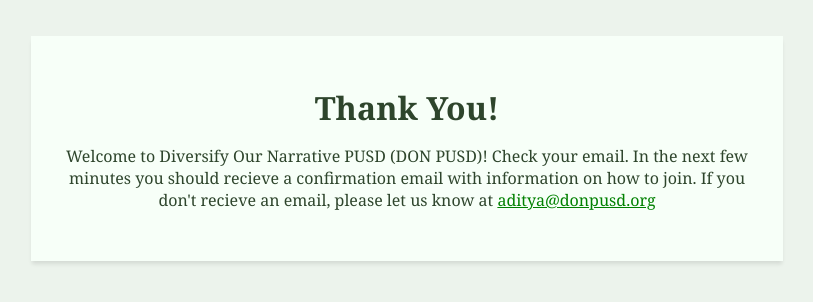
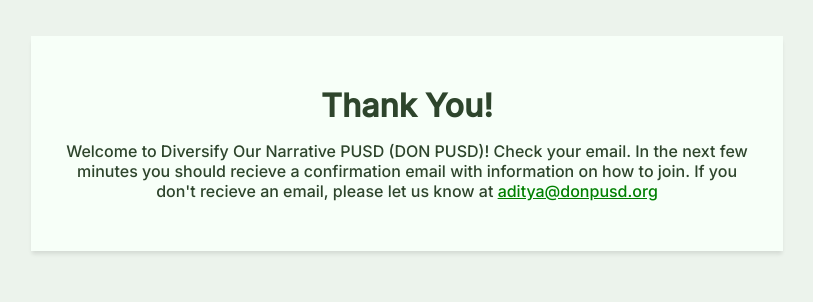
Before and after one commit to donpusd/join, a plain HTML site: page confirmation.html in a window 1280 px wide. Shown: the whole page, without its empty margins (233-1046 px from the left). Drawn offline with Linux system fonts and the light colour scheme.

Commit message:
Update confirmation.html

```diff
--- a/confirmation.html
+++ b/confirmation.html
@@ -1,4 +1,6 @@
 <html><head>
+    <link rel="preconnect" href="https://fonts.gstatic.com">
+<link href="https://fonts.googleapis.com/css2?family=Inter:wght@500&display=swap" rel="stylesheet">
     <meta http-equiv="Content-Type" content="text/html; charset=utf-8">
     <meta name="viewport" content="width=device-width, initial-scale=1.0, maximum-scale=1.0, user-scalable=0">
     <meta name="HandheldFriendly" content="true">
@@ -115,8 +117,8 @@
   </head>
   <body class="thankyou">
     <div id="stage" class="form-all">
-      <p style="text-align:center;"><span style="font-size:24pt;"><strong><span style="font-family:georgia, serif;">Thank You!</span></strong></span></p>
-<p style="text-align:center;"><span style="font-family: georgia, serif;">Welcome to Diversify Our Narrative PUSD (DON PUSD)! Check your email. In the next few minutes you should recieve a confirmation email with information on how to join. If you don't recieve an email, please let us know at <span style="color:#008000;"><a style="color:#008000;" href="mailto:aditya@donpusd.org" target="_blank">aditya@donpusd.org</a></span></span></p>
+      <p style="text-align:center;"><span style="font-size:24pt;"><strong><span style="font-family: 'Inter', sans-serif;">Thank You!</span></strong></span></p>
+<p style="text-align:center;"><span style="font-family: 'Inter', sans-serif;">Welcome to Diversify Our Narrative PUSD (DON PUSD)! Check your email. In the next few minutes you should recieve a confirmation email with information on how to join. If you don't recieve an email, please let us know at <span style="color:#008000;"><a style="color:#008000;" href="mailto:aditya@donpusd.org" target="_blank">aditya@donpusd.org</a></span></span></p>
 
     </div>
 
```
